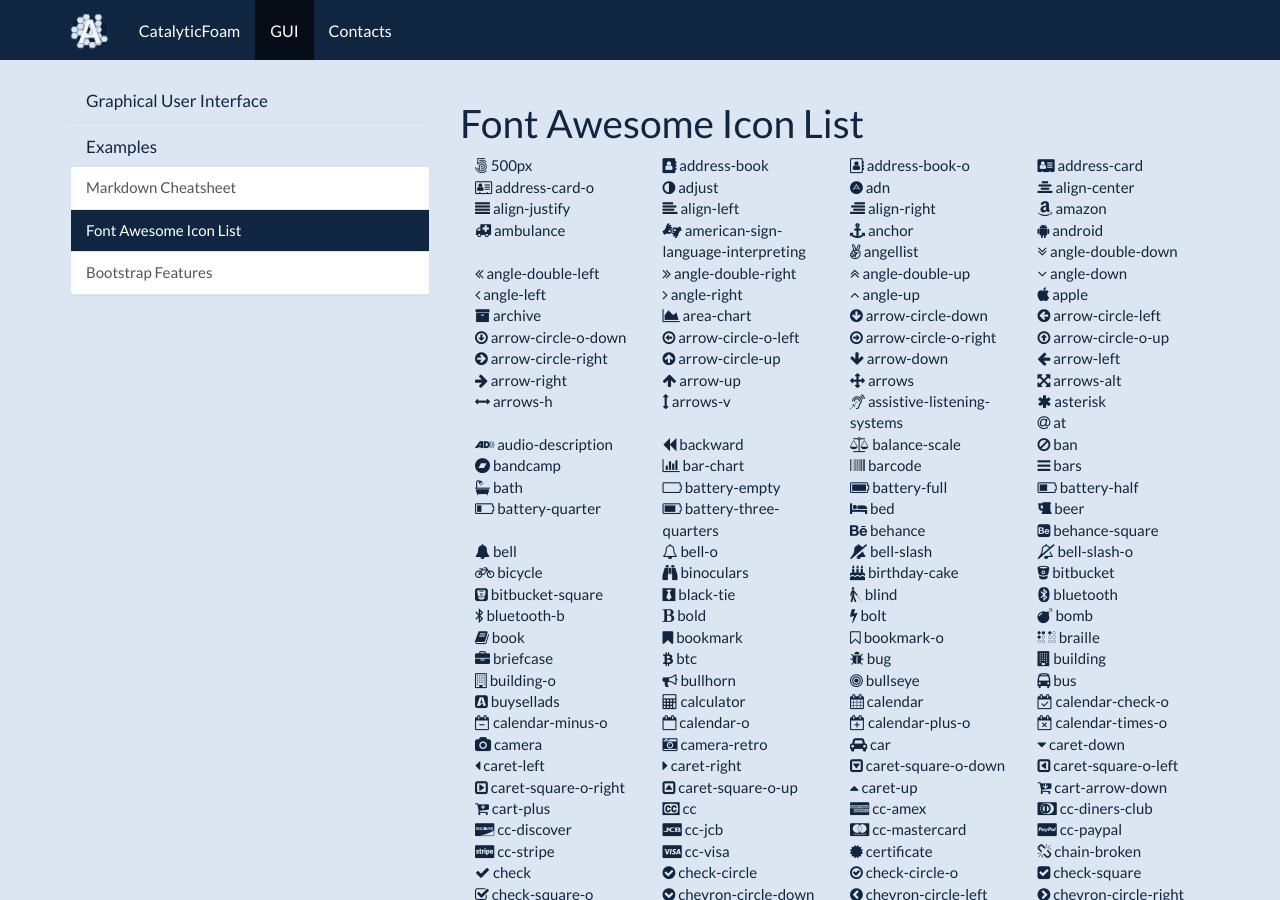
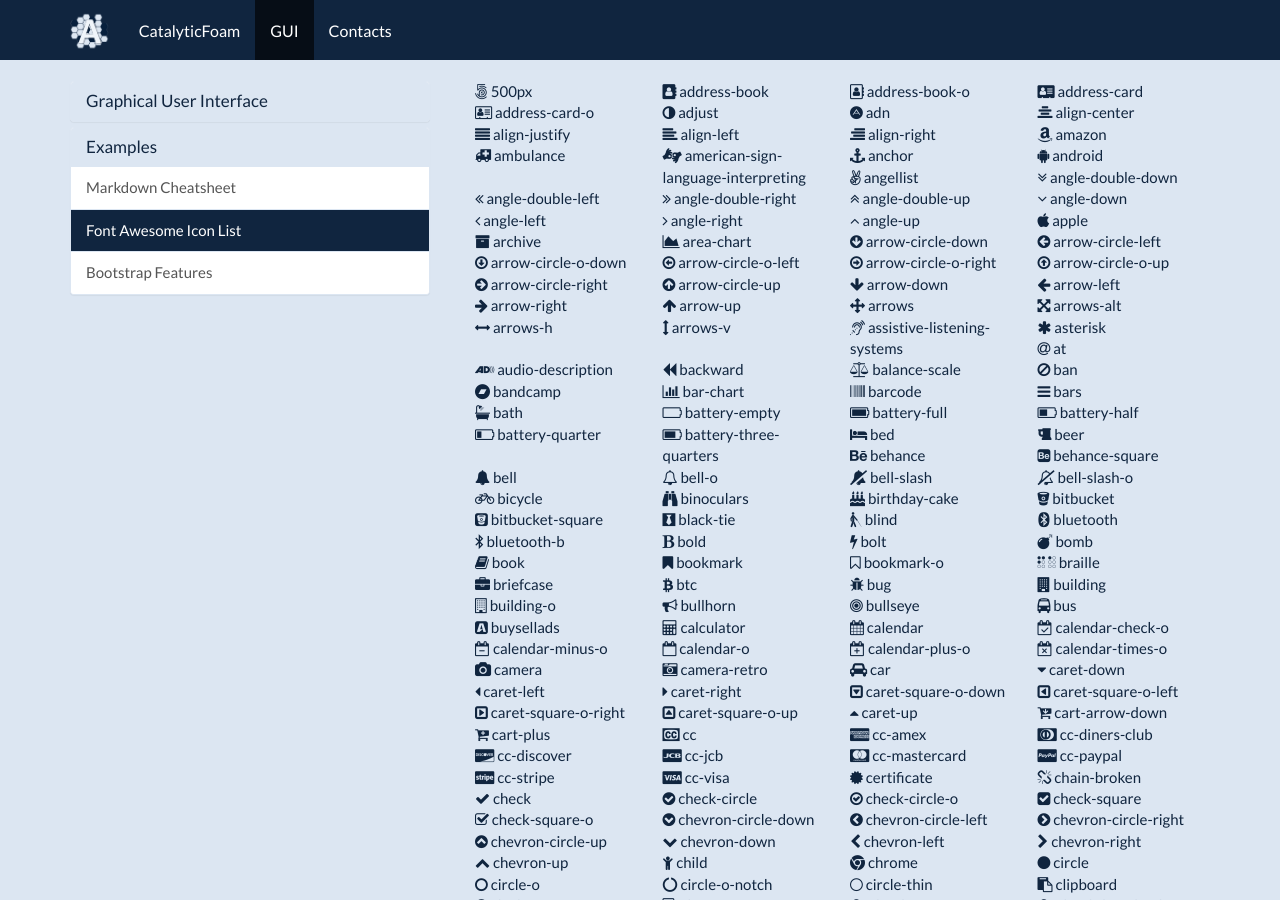
Before and after one commit to srebughini/ASALI, a Jekyll site: the page built from _docs/examples/font-awesome.md, in a window 1280 px wide and 900 px high. Built offline with Jekyll 4.4.1, drawn with Linux system fonts in a browser that asks for light colours; some of the changed text lies outside the part shown.

Commit message:
Changed docs layout

```diff
--- a/_layouts/docs.html
+++ b/_layouts/docs.html
@@ -9,18 +9,18 @@
         </div>
 
         <div class="col-md-8">
-            <h1>{{ page.title }}</h1>
+            <!--<h1>{{ page.title }}</h1>-->
             <div id="markdown-content-container">{{ content }}</div>
-            <div style="clear:both;">
+            <!--<div style="clear:both;">
               <p class="text-center">
                 <br />
                 <a target="_blank" href="{{site.git_edit_address}}/{{ page.path }}" class="btn btn-default" role="button">
                   <i class="fa fa-pencil fa-lg"></i> Improve this page
                 </a>
               </p>
-            </div>
-            <hr>
-            {% include section_nav.html %}
+            </div>-->
+            <!--<hr>
+            {% include section_nav.html %}-->
         </div>
 
     </div>
```
